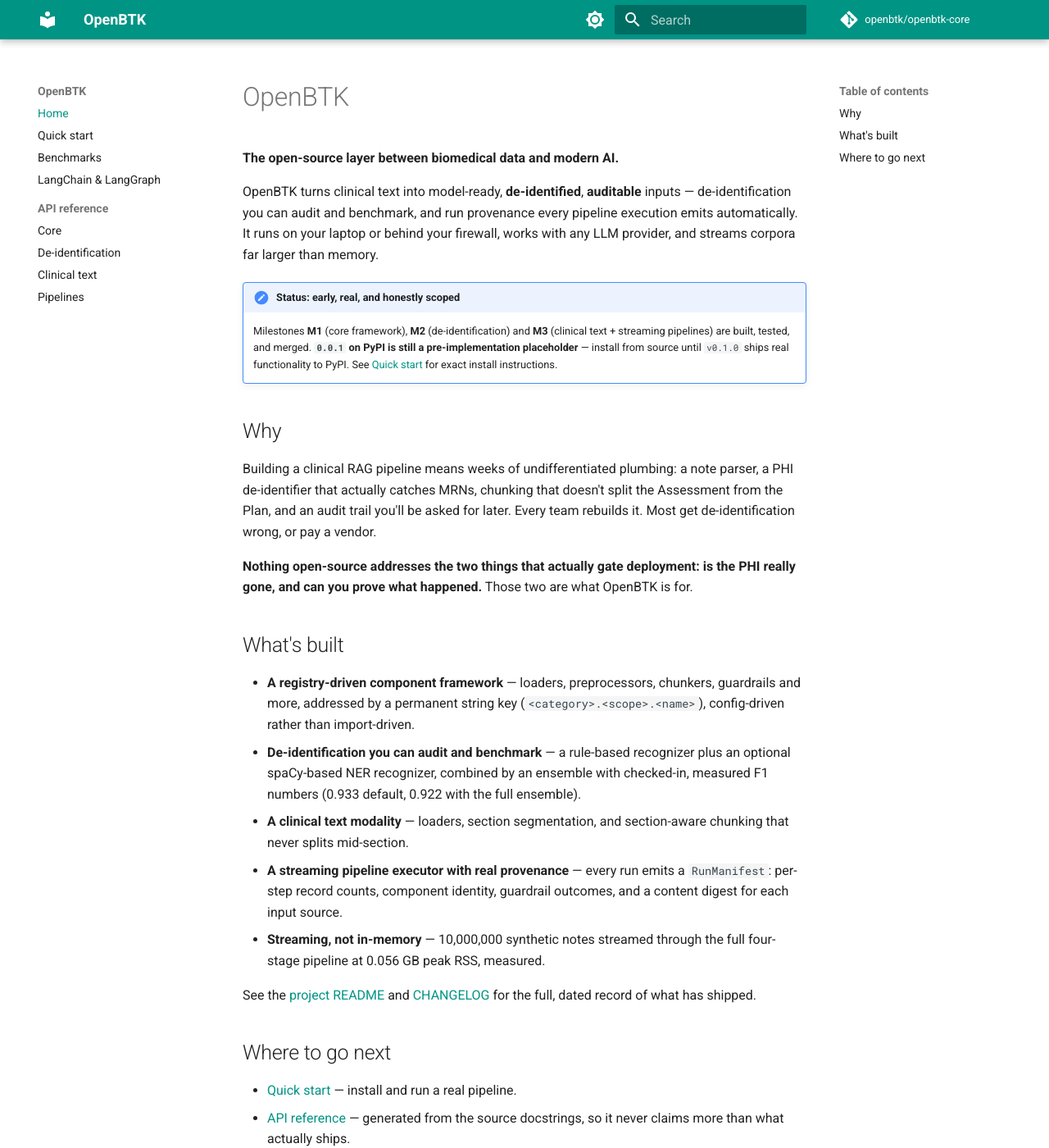
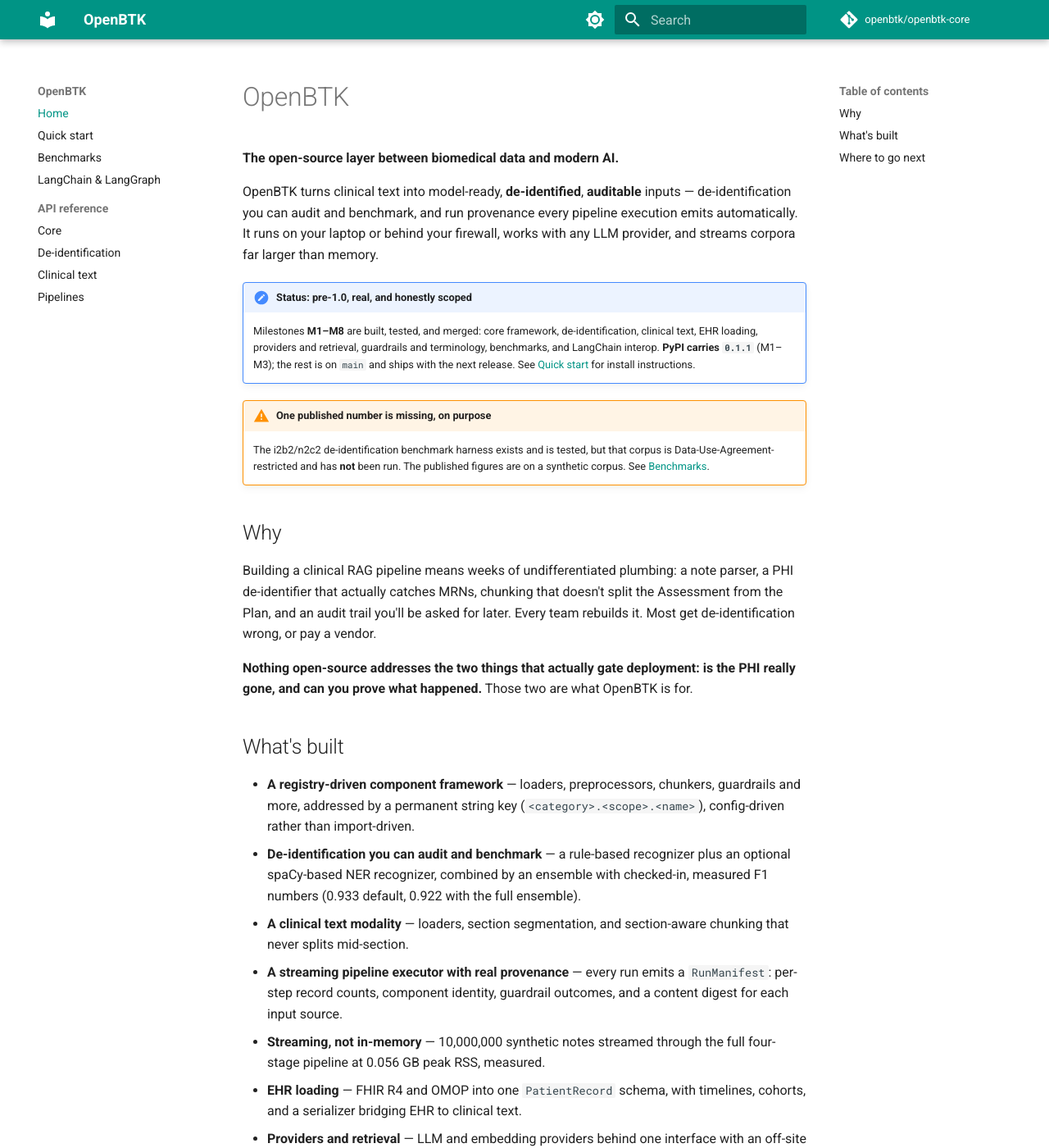
Before and after one commit to openbtk/openbtk-core, an MkDocs documentation site: the page built from mkdocs/index.md, in a window 1280 px wide and 1400 px high. Shown: the whole window at 82% size. Built offline with MkDocs 1.6.1 and Material for MkDocs 9.7.7, drawn with Linux system fonts in a browser that asks for light colours; comment, search, counter and statistics services are not loaded; the version menu is left out; some of the changed text lies outside the part shown.

Commit message:
docs: bring README, docs index and quick start up to M1-M8 reality (M9 9.4)
They still said only M1-M3 existed and that PyPI held a 0.0.1 placeholder; PyPI carries 0.1.1 and M4-M8 are on main. Adds executed guardrail/terminology example, provider and retrieval descriptions with their verification limits, and the open n2c2 gap stated up front.

```diff
--- a/mkdocs/index.md
+++ b/mkdocs/index.md
@@ -8,12 +8,18 @@
 behind your firewall, works with any LLM provider, and streams corpora far
 larger than memory.
 
-!!! note "Status: early, real, and honestly scoped"
-    Milestones **M1** (core framework), **M2** (de-identification) and **M3**
-    (clinical text + streaming pipelines) are built, tested, and merged.
-    **`0.0.1` on PyPI is still a pre-implementation placeholder** — install
-    from source until `v0.1.0` ships real functionality to PyPI. See
-    [Quick start](quickstart.md) for exact install instructions.
+!!! note "Status: pre-1.0, real, and honestly scoped"
+    Milestones **M1–M8** are built, tested, and merged: core framework,
+    de-identification, clinical text, EHR loading, providers and retrieval,
+    guardrails and terminology, benchmarks, and LangChain interop. **PyPI
+    carries `0.1.1`** (M1–M3); the rest is on `main` and ships with the next
+    release. See [Quick start](quickstart.md) for install instructions.
+
+!!! warning "One published number is missing, on purpose"
+    The i2b2/n2c2 de-identification benchmark harness exists and is tested,
+    but that corpus is Data-Use-Agreement-restricted and has **not** been run.
+    The published figures are on a synthetic corpus. See
+    [Benchmarks](benchmarks.md).
 
 ## Why
 
@@ -43,6 +49,16 @@
   outcomes, and a content digest for each input source.
 - **Streaming, not in-memory** — 10,000,000 synthetic notes streamed
   through the full four-stage pipeline at 0.056 GB peak RSS, measured.
+- **EHR loading** — FHIR R4 and OMOP into one `PatientRecord` schema, with
+  timelines, cohorts, and a serializer bridging EHR to clinical text.
+- **Providers and retrieval** — LLM and embedding providers behind one
+  interface with an off-site policy guard; FAISS, Chroma and Qdrant stores;
+  concept reranking; a RAG pipeline with source provenance.
+- **Guardrails and terminology** — PHI-leakage, terminology, groundedness
+  and EHR checks; a terminology service with a bundled ICD-10-CM subset.
+- **Evaluation and interop** — [reproducible benchmarks](benchmarks.md),
+  retrieval metrics, and an optional [LangChain / LangGraph
+  adapter](langchain.md).
 
 See the [project README](https://github.com/openbtk/openbtk-core) and
 [CHANGELOG](https://github.com/openbtk/openbtk-core/blob/main/CHANGELOG.md)
```
Also changed, not shown: README.md (+97 -19 lines), mkdocs/quickstart.md (+5 -3 lines).
